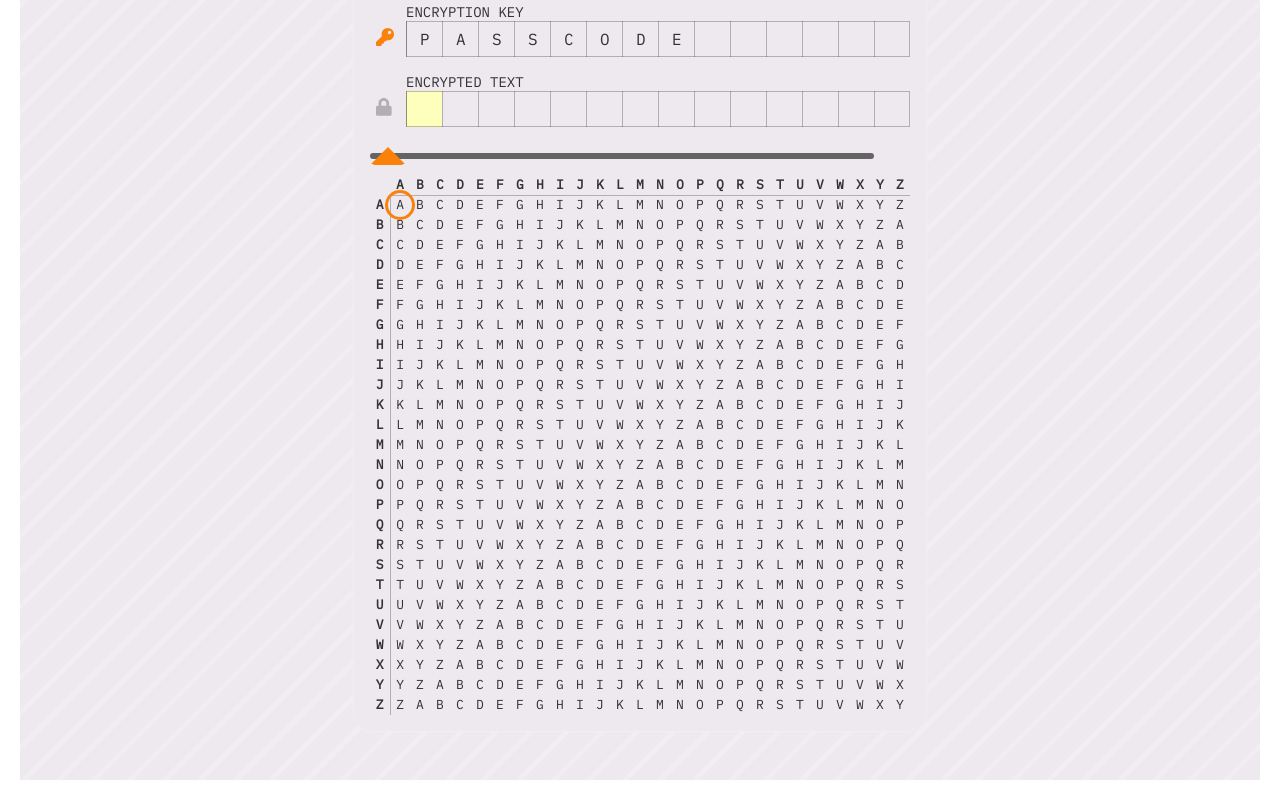
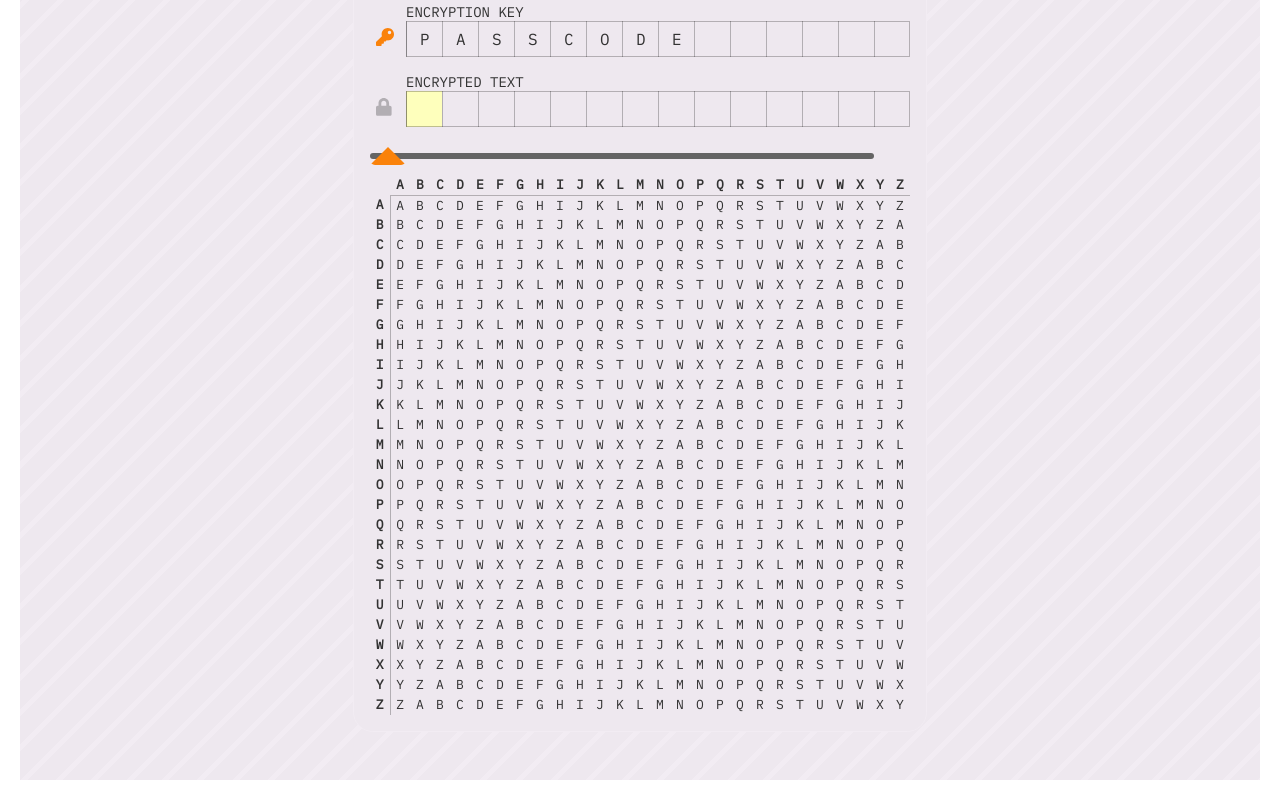
Before and after one commit to peippo/vigenere-cipher-visualized, a React (Create React App) app: page / in a window 1280 px wide. Shown: the part 312-1112 px from the top of the page. Built offline with nearby package versions, Linux system fonts and the light colour scheme.

Commit message:
Hide table indicator on slider zero position

```diff
--- a/src/components/Tabula.js
+++ b/src/components/Tabula.js
@@ -131,6 +131,7 @@ const Table = styled.table`
 		props.currentStep === 0 &&
 		css`
 			&:after,
+			&:before,
 			th:before {
 				display: none !important;
 			}
```
